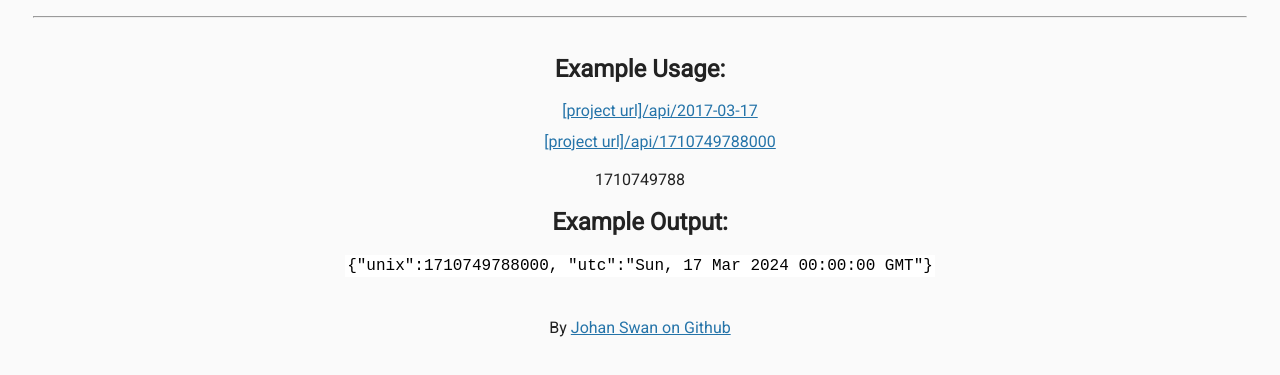
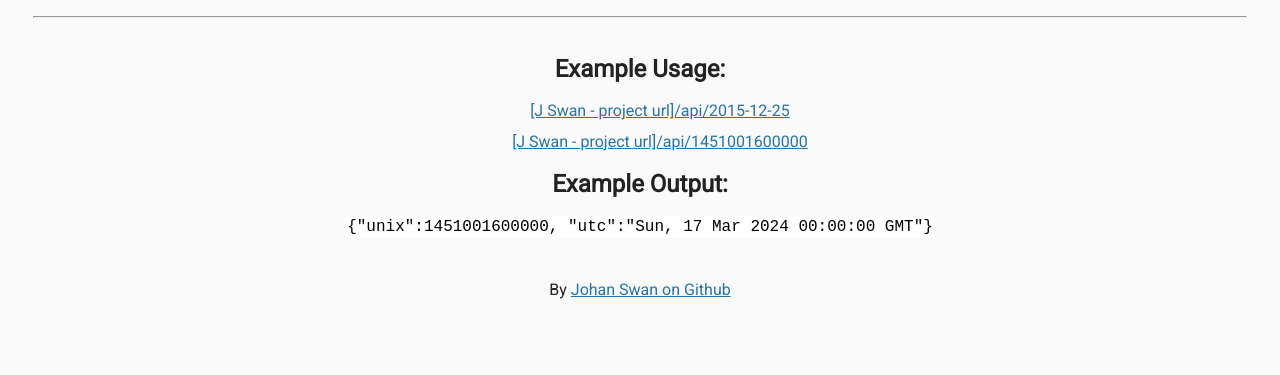
Before and after one commit to JohanSwannie/Timestamp-Microservice-Project, a website: page views/index.html in a window 1280 px wide. Shown: the part 53-428 px from the top of the page. Drawn offline with Linux system fonts and the light colour scheme; files that its build step writes are made by us from their sources.

Commit message:
Commit index HTML Component

```diff
--- a/views/index.html
+++ b/views/index.html
@@ -22,15 +22,20 @@
     <div class="container">
       <h2>Example Usage:</h2>
       <ul>
-        <li><a href="api/2024-03-17">[project url]/api/2017-03-17</a></li>
-        <li><a href="api/1710749788000">[project url]/api/1710749788000</a></li>
+        <li>
+          <a href="api/2015-12-25">[J Swan - project url]/api/2015-12-25</a>
+        </li>
+        <li>
+          <a href="api/1451001600000"
+            >[J Swan - project url]/api/1451001600000</a
+          >
+        </li>
       </ul>
-      1710749788
 
       <h2>Example Output:</h2>
       <p>
         <code
-          >{"unix":1710749788000, "utc":"Sun, 17 Mar 2024 00:00:00 GMT"}</code
+          >{"unix":1451001600000, "utc":"Sun, 17 Mar 2024 00:00:00 GMT"}</code
         >
       </p>
     </div>
```
